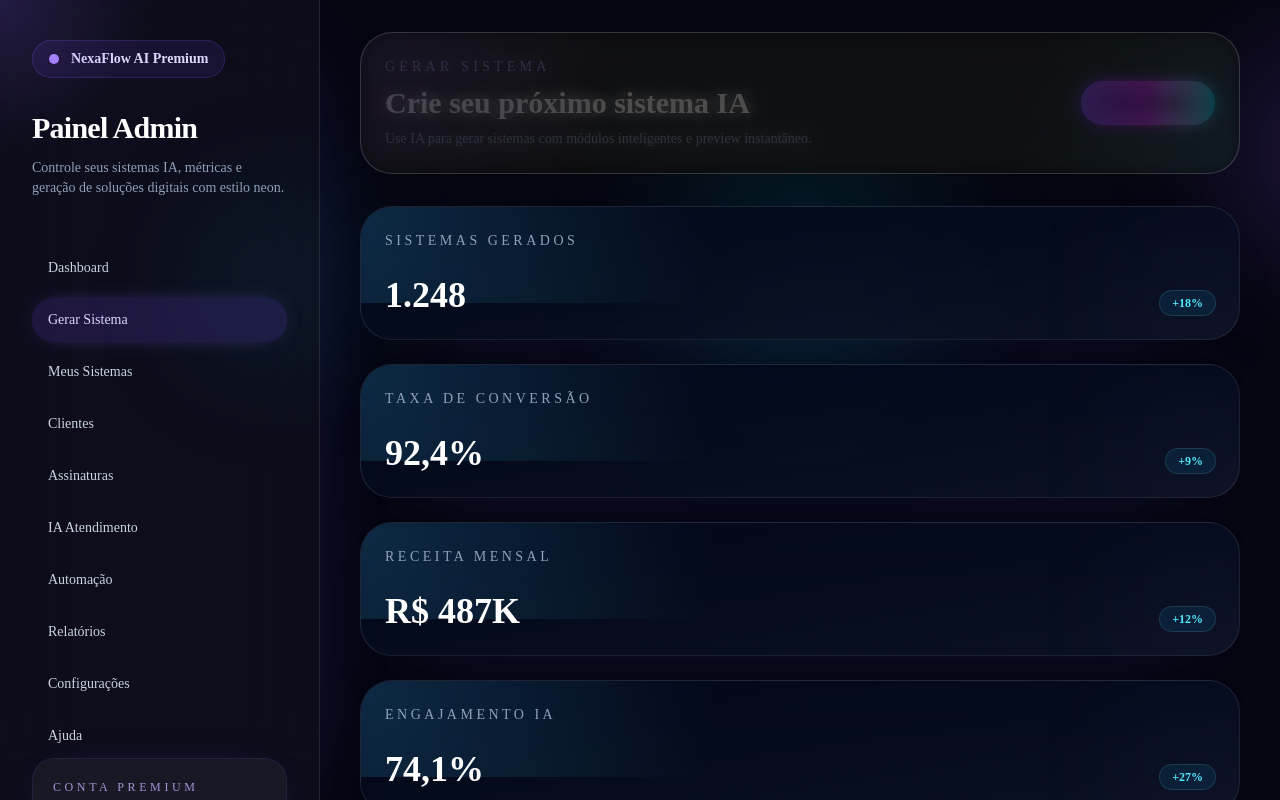
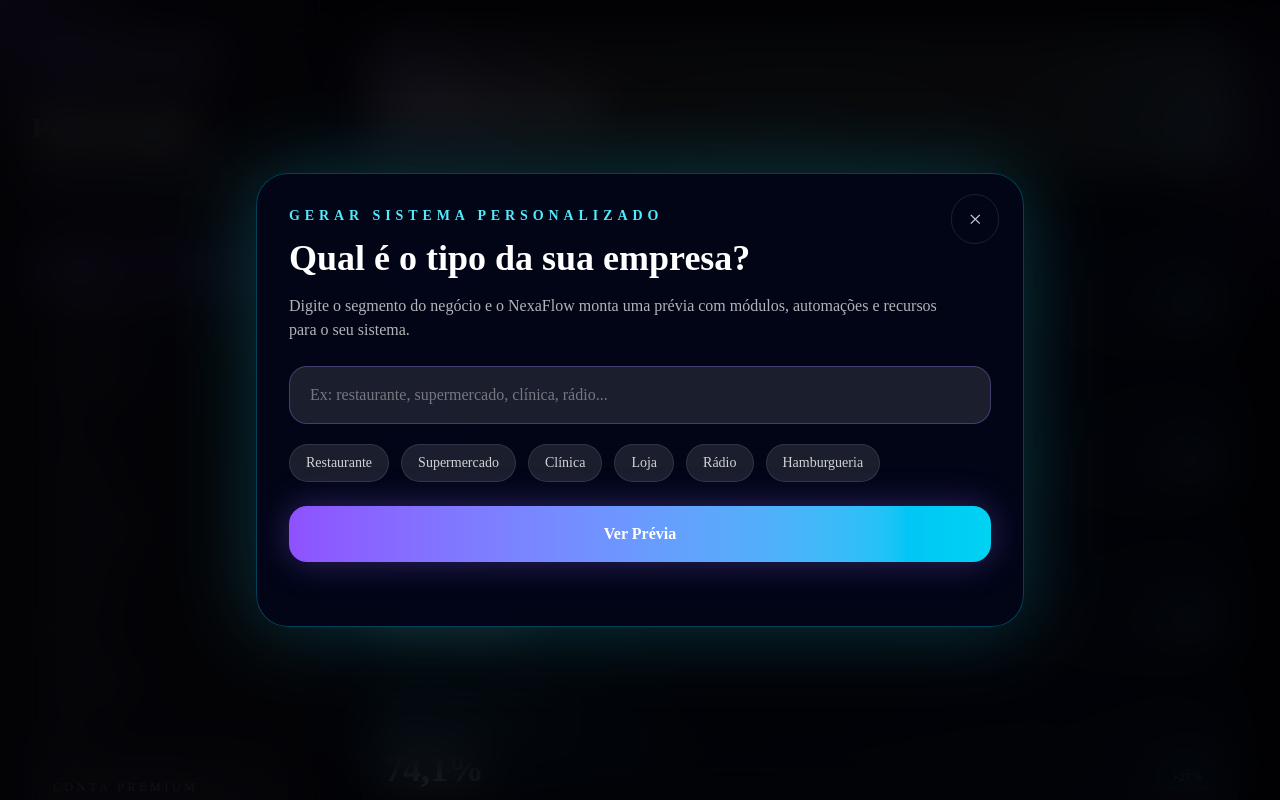
Before and after one commit to raeloliveiragomes/nexaflow-ai, a Next.js app: page / in a window 1280 px wide. Both pictures are taken after a click on the button "Gerar Sistema". Shown: the top 800 px of the page. Built offline with nearby package versions, Linux system fonts and the light colour scheme.

Commit message:
corrigir modal gerar sistema

```diff
--- a/app/page.tsx
+++ b/app/page.tsx
@@ -134,11 +134,13 @@
                 key={item.key}
                 type="button"
                 onClick={() => {
-                  setActiveSection(item.key);
-                  if (item.key === 'gerar-sistema') {
-                    setIsGenerateModalOpen(true);
-                  }
-                }}
+  if (item.key === "gerar-sistema") {
+    setIsGenerateModalOpen(true);
+    return;
+  }
+
+  setActiveSection(item.key);
+}}
                 className={`w-full rounded-3xl px-4 py-3 text-left transition ${activeSection === item.key ? 'bg-violet-500/15 text-violet-200 shadow-[0_0_25px_-12px_rgba(139,92,246,0.8)]' : 'hover:bg-white/5 hover:text-white'}`}
               >
                 {item.label}
@@ -175,7 +177,7 @@
                 {sectionMeta[activeSection].description}
               </p>
             </div>
-            <GenerateSystemModal isOpen={isGenerateModalOpen} setIsOpen={setIsGenerateModalOpen} />
+
           </header>
 
           <div className="space-y-6">
@@ -476,6 +478,8 @@
                     </>
                   )}
                 </main>
+
+
               </div>
             </section>
           )}
@@ -571,6 +575,10 @@
           </section>
         </div>
       </div>
+      <GenerateSystemModal
+  isOpen={isGenerateModalOpen}
+  onClose={() => setIsGenerateModalOpen(false)}
+/>
     </div>
   );
 }
--- a/components/GenerateSystemModal.tsx
+++ b/components/GenerateSystemModal.tsx
@@ -1,249 +1,235 @@
-'use client';
+"use client";
 
-import { useState } from 'react';
-import { X } from 'lucide-react';
+import { useMemo, useState } from "react";
+
+type GeneratedSystem = {
+  name: string;
+  type: string;
+  status: string;
+  modules: string[];
+  createdAt: string;
+};
 
 type GenerateSystemModalProps = {
-  isOpen: boolean;
-  setIsOpen: (open: boolean) => void;
+  isOpen?: boolean;
+  onClose?: () => void;
+  onCreateSystem?: (system: GeneratedSystem) => void;
+  onSystemCreated?: (system: GeneratedSystem) => void;
+  onCreate?: (system: GeneratedSystem) => void;
+  [key: string]: unknown;
 };
 
-type SystemModules = {
-  [key: string]: {
-    modules: string[];
-    description: string;
-  };
+const systemTemplates: Record<string, string[]> = {
+  restaurante: [
+    "Pedidos e Delivery",
+    "Cardápio Digital",
+    "Gestão de Mesas",
+    "Controle de Caixa",
+    "Clientes e Fidelidade",
+    "Sócio Digital IA",
+  ],
+  hamburgueria: [
+    "Pedidos Online",
+    "Cardápio de Combos",
+    "Delivery",
+    "Controle de Cozinha",
+    "Cupons e Promoções",
+    "Sócio Digital IA",
+  ],
+  supermercado: [
+    "Produtos e Estoque",
+    "PDV",
+    "Fornecedores",
+    "Fluxo de Caixa",
+    "Relatórios Financeiros",
+    "Sócio Digital IA",
+  ],
+  mercado: [
+    "Produtos e Estoque",
+    "PDV",
+    "Fornecedores",
+    "Fluxo de Caixa",
+    "Relatórios Financeiros",
+    "Sócio Digital IA",
+  ],
+  clinica: [
+    "Agenda de Consultas",
+    "Pacientes",
+    "Prontuários",
+    "Financeiro",
+    "Lembretes Automáticos",
+    "Sócio Digital IA",
+  ],
+  loja: [
+    "Catálogo de Produtos",
+    "Vendas",
+    "Estoque",
+    "Clientes",
+    "Relatórios",
+    "Sócio Digital IA",
+  ],
+  radio: [
+    "Programação",
+    "Comerciais",
+    "Vinhetas",
+    "Notícias",
+    "Locutores",
+    "Sócio Digital IA",
+  ],
+  saas: [
+    "Dashboard Administrativo",
+    "Gestão de Usuários",
+    "Planos e Assinaturas",
+    "Analytics",
+    "Suporte via Chat",
+    "Sócio Digital IA",
+  ],
+  ecommerce: [
+    "Catálogo Online",
+    "Carrinho de Compras",
+    "Pagamentos",
+    "Pedidos",
+    "Clientes",
+    "Sócio Digital IA",
+  ],
+  agencia: [
+    "Clientes",
+    "Projetos",
+    "Contratos",
+    "Relatórios",
+    "Automação Comercial",
+    "Sócio Digital IA",
+  ],
 };
 
-const systemModules: SystemModules = {
-  ecommerce: {
-    modules: ['Catálogo de Produtos', 'Carrinho de Compras', 'Pagamento', 'Gestão de Pedidos', 'Avaliações e Comentários'],
-    description: 'Sistema completo para loja virtual com integração de pagamentos e gestão de estoque',
-  },
-  agencia: {
-    modules: ['Portal de Portfólio', 'Gestão de Projetos', 'CRM de Clientes', 'Faturamento', 'Relatórios de Performance'],
-    description: 'Plataforma para gerenciar clientes, projetos e resultados de agência criativa',
-  },
-  saas: {
-    modules: ['Dashboard Administrativo', 'Gestão de Usuários', 'Planos e Subscrição', 'Analytics', 'Suporte via Chat'],
-    description: 'Infraestrutura SaaS com controle de acesso e sistema de cobrança recorrente',
-  },
-  consultoria: {
-    modules: ['Agenda de Consultas', 'Relatórios de Diagnóstico', 'Gestão de Clientes', 'Documentação', 'Autoatendimento'],
-    description: 'Plataforma para consultores gerenciarem clientes e documentação',
-  },
-  educacao: {
-    modules: ['Plataforma de Cursos', 'Gestão de Alunos', 'Certificados', 'Videoaulas', 'Avaliações e Testes'],
-    description: 'LMS completo para cursos online e treinamentos corporativos',
-  },
-  restaurante: {
-    modules: ['Cardápio Digital', 'Pedidos Online', 'Reservas', 'Gestão de Mesas', 'Programa de Fidelidade'],
-    description: 'Sistema para restaurantes com pedidos online e gestão operacional',
-  },
-  inmobiliaria: {
-    modules: ['Catálogo de Imóveis', 'Agenda de Visitação', 'CRM de Clientes', 'Documentação', 'Simulador de Financiamento'],
-    description: 'Plataforma para imobiliárias gerenciar propriedades e clientes',
-  },
-  startup: {
-    modules: ['Landing Page', 'Blog', 'Gestão de Leads', 'Email Marketing', 'Analytics e Conversão'],
-    description: 'Kit completo para startups crescerem e capturarem clientes',
-  },
+export default function GenerateSystemModal({
+  isOpen = false,
+  onClose,
+  onCreateSystem,
+  onSystemCreated,
+  onCreate,
+}: GenerateSystemModalProps) {
+  const [businessType, setBusinessType] = useState("");
+  const [showPreview, setShowPreview] = useState(false);
+
+  const selectedModules = useMemo(() => {
+    const value = businessType.toLowerCase().trim();
+
+    const key =
+      Object.keys(systemTemplates).find((item) => value.includes(item)) ||
+      "saas";
+
+    return systemTemplates[key];
+  }, [businessType]);
+
+  function handlePreview() {
+    setShowPreview(true);
+  }
+
+  function handleCreateSystem() {
+    const system: GeneratedSystem = {
+      name: businessType || "NexaFlow AI Pro",
+      type: businessType || "SaaS",
+      status: "Ativo",
+      modules: selectedModules,
+      createdAt: new Date().toLocaleDateString("pt-BR"),
     };
 
-export default function GenerateSystemModal({ isOpen, setIsOpen }: GenerateSystemModalProps) {
-  const [companyType, setCompanyType] = useState('');
-  const [showPreview, setShowPreview] = useState(false);
+    onCreateSystem?.(system);
+    onSystemCreated?.(system);
+    onCreate?.(system);
+    onClose?.();
+  }
 
-  const handleClose = () => {
-    setIsOpen(false);
-    setShowPreview(false);
-    setCompanyType('');
-  };
-
-  const handleGeneratePreview = () => {
-    if (companyType.trim()) {
-      setShowPreview(true);
+  if (!isOpen) {
+    return null;
   }
-  };
-
-  const getSystemData = () => {
-    const key = companyType.toLowerCase().replace(/\s+/g, '');
-    return systemModules[key] || {
-      modules: ['Dashboard', 'Gestão de Dados', 'Relatórios', 'Automações', 'Integrações'],
-      description: `Sistema personalizado para ${companyType}`,
-    };
-  };
-
-  const systemData = getSystemData();
 
   return (
-    <>
-      {/* Botão para abrir modal */}
+    <div className="fixed inset-0 z-[9999] flex items-center justify-center bg-black/75 p-4 backdrop-blur-xl">
+      <div className="relative w-full max-w-3xl max-h-[90vh] overflow-y-auto rounded-[2rem] border border-cyan-400/30 bg-slate-950/95 p-8 text-white shadow-[0_0_80px_rgba(34,211,238,0.25)]">
         <button
-        onClick={() => setIsOpen(true)}
-        className="inline-flex items-center justify-center rounded-3xl bg-gradient-to-r from-violet-500 via-fuchsia-500 to-cyan-400 px-6 py-3 text-sm font-semibold text-slate-950 shadow-[0_20px_50px_-30px_rgba(168,85,247,0.9)] transition hover:brightness-110"
+          type="button"
+          onClick={onClose}
+          className="absolute right-6 top-5 rounded-full border border-white/10 px-4 py-2 text-2xl text-white/80 transition hover:bg-white/10 hover:text-white"
         >
-        Gerar Sistema
+          ×
         </button>
 
-      {/* Modal de fundo */}
-      {isOpen && (
-        <div
-          className="fixed inset-0 z-40 bg-black/70 backdrop-blur-sm"
-          onClick={handleClose}
-        />
-      )}
+        <p className="mb-3 text-sm font-bold uppercase tracking-[0.35em] text-cyan-300">
+          Gerar Sistema Personalizado
+        </p>
 
-      {/* Modal principal */}
-      {isOpen && (
-        <div className="fixed inset-0 z-50 flex min-h-screen items-center justify-center overflow-y-auto p-4">
-          <div
-            className="relative w-full max-w-2xl rounded-[2rem] border border-white/10 bg-[#0b0d17]/95 p-8 shadow-[0_20px_60px_-20px_rgba(139,92,246,0.8)] backdrop-blur-xl max-h-[calc(100vh-3rem)] overflow-hidden"
-            onClick={(e) => e.stopPropagation()}
-            role="dialog"
-            aria-modal="true"
-            aria-labelledby="generate-system-title"
-          >
-            {/* Botão fechar */}
-            <button
-              onClick={handleClose}
-              className="absolute right-6 top-6 rounded-full p-2 text-slate-400 hover:bg-white/10 hover:text-white transition"
-            >
-              <X size={24} />
-            </button>
-
-            {!showPreview ? (
-              <>
-                {/* Conteúdo inicial */}
-                <div className="mb-8">
-                  <p className="text-sm uppercase tracking-[0.3em] text-violet-300/80">Gerar Sistema Personalizado</p>
-                  <h2 className="mt-3 text-2xl font-semibold text-white">
+        <h2 className="mb-4 text-4xl font-black">
           Qual é o tipo da sua empresa?
         </h2>
-                  <p className="mt-2 text-sm text-slate-400">
-                    Descreva o segmento ou tipo de negócio para receber uma prévia personalizada do seu sistema.
+
+        <p className="mb-6 max-w-2xl text-white/70">
+          Digite o segmento do negócio e o NexaFlow monta uma prévia com módulos,
+          automações e recursos para o seu sistema.
         </p>
+
+        <input
+          value={businessType}
+          onChange={(event) => setBusinessType(event.target.value)}
+          placeholder="Ex: restaurante, supermercado, clínica, rádio..."
+          className="mb-5 w-full rounded-2xl border border-violet-400/30 bg-white/10 px-5 py-4 text-white outline-none placeholder:text-white/40 focus:border-cyan-300"
+        />
+
+        <div className="mb-6 flex flex-wrap gap-3">
+          {["Restaurante", "Supermercado", "Clínica", "Loja", "Rádio", "Hamburgueria"].map(
+            (item) => (
+              <button
+                key={item}
+                type="button"
+                onClick={() => setBusinessType(item)}
+                className="rounded-full border border-white/10 bg-white/10 px-4 py-2 text-sm text-white/80 transition hover:border-cyan-300 hover:bg-cyan-400/20"
+              >
+                {item}
+              </button>
+            )
+          )}
         </div>
 
-                {/* Campo de entrada */}
-                <div className="mb-6 space-y-4">
-                  <input
-                    type="text"
-                    placeholder="Ex: E-commerce, Agência, SaaS, Consultoria..."
-                    value={companyType}
-                    onChange={(e) => setCompanyType(e.target.value)}
-                    onKeyPress={(e) => {
-                      if (e.key === 'Enter') handleGeneratePreview();
-                    }}
-                    className="w-full rounded-[1.5rem] border border-violet-500/30 bg-white/5 px-5 py-4 text-white placeholder:text-slate-500 focus:border-violet-400 focus:outline-none focus:ring-2 focus:ring-violet-500/30 transition"
-                  />
-
-                  {/* Exemplos de sugestões */}
-                  <div className="grid grid-cols-2 gap-2 sm:grid-cols-3">
-                    {Object.keys(systemModules).map((type) => (
         <button
-                        key={type}
-                        onClick={() => {
-                          setCompanyType(type.charAt(0).toUpperCase() + type.slice(1));
-                        }}
-                        className="rounded-2xl border border-white/10 bg-white/5 px-3 py-2 text-xs text-slate-300 hover:border-violet-400/50 hover:bg-violet-400/10 hover:text-violet-300 transition capitalize"
-                      >
-                        {type}
-                      </button>
-                    ))}
-                  </div>
-                </div>
-
-                {/* Botões de ação */}
-                <div className="flex gap-3">
-                  <button
-                    onClick={handleClose}
-                    className="flex-1 rounded-3xl border border-white/10 bg-white/5 px-6 py-3 text-sm font-semibold text-white hover:bg-white/10 transition"
-                  >
-                    Cancelar
-                  </button>
-                  <button
-                    onClick={handleGeneratePreview}
-                    disabled={!companyType.trim()}
-                    className="flex-1 rounded-3xl bg-gradient-to-r from-violet-500 via-fuchsia-500 to-cyan-400 px-6 py-3 text-sm font-semibold text-slate-950 shadow-[0_20px_50px_-30px_rgba(168,85,247,0.9)] hover:brightness-110 disabled:opacity-50 disabled:cursor-not-allowed transition"
+          type="button"
+          onClick={handlePreview}
+          className="mb-8 w-full rounded-2xl bg-gradient-to-r from-violet-500 to-cyan-400 px-6 py-4 font-bold text-white shadow-[0_0_35px_rgba(139,92,246,0.35)] transition hover:scale-[1.02]"
         >
           Ver Prévia
         </button>
-                </div>
-              </>
-            ) : (
-              <>
-                {/* Prévia do sistema */}
-                <div className="mb-8">
-                  <p className="text-sm uppercase tracking-[0.3em] text-violet-300/80">Prévia do Sistema</p>
-                  <h2 className="mt-3 text-2xl font-semibold text-white">
-                    Sistema para {companyType}
-                  </h2>
-                  <p className="mt-2 text-sm text-slate-400">
-                    {systemData.description}
+
+        {showPreview && (
+          <div className="rounded-[1.5rem] border border-white/10 bg-white/10 p-6">
+            <p className="mb-2 text-sm font-bold uppercase tracking-[0.25em] text-cyan-300">
+              Prévia do Sistema
             </p>
-                </div>
 
-                {/* Módulos */}
-                <div className="mb-8 space-y-4">
-                  <p className="text-sm font-semibold text-slate-300">Módulos inclusos:</p>
-                  <div className="grid gap-3 sm:grid-cols-2">
-                    {systemData.modules.map((module) => (
+            <h3 className="mb-4 text-2xl font-black">
+              {businessType || "NexaFlow AI Pro"}
+            </h3>
+
+            <div className="grid gap-3 md:grid-cols-2">
+              {selectedModules.map((module) => (
                 <div
                   key={module}
-                        className="rounded-[1.5rem] border border-violet-500/20 bg-gradient-to-br from-violet-500/10 to-fuchsia-500/10 p-4 shadow-[0_0_25px_-12px_rgba(139,92,246,0.4)]"
+                  className="rounded-2xl border border-cyan-400/10 bg-black/30 p-4"
                 >
-                        <div className="flex items-start gap-3">
-                          <div className="mt-1 h-2 w-2 rounded-full bg-violet-400" />
-                          <div>
-                            <p className="font-semibold text-white">{module}</p>
-                            <p className="mt-1 text-xs text-slate-400">
-                              Funcionalidade completa incluída
-                            </p>
-                          </div>
-                        </div>
+                  ✅ {module}
                 </div>
               ))}
             </div>
-                </div>
 
-                {/* Características adicionais */}
-                <div className="mb-8 rounded-[1.5rem] border border-cyan-500/20 bg-gradient-to-br from-cyan-500/10 to-blue-500/10 p-5">
-                  <p className="text-sm font-semibold text-cyan-300">Funcionalidades Premium Inclusos:</p>
-                  <div className="mt-3 grid gap-2 text-sm text-slate-300">
-                    <span>✓ Geração 24/7 com IA</span>
-                    <span>✓ Deploy instantâneo em produção</span>
-                    <span>✓ Suporte e manutenção por 3 meses</span>
-                    <span>✓ Relatórios de performance automáticos</span>
-                  </div>
-                </div>
-
-                {/* Botões de ação */}
-                <div className="flex gap-3">
             <button
-                    onClick={() => {
-                      setShowPreview(false);
-                      setCompanyType('');
-                    }}
-                    className="flex-1 rounded-3xl border border-white/10 bg-white/5 px-6 py-3 text-sm font-semibold text-white hover:bg-white/10 transition"
-                  >
-                    Voltar
-                  </button>
-                  <button
-                    onClick={() => {
-                      alert(`Sistema para ${companyType} criado com sucesso!`);
-                      handleClose();
-                    }}
-                    className="flex-1 rounded-3xl bg-gradient-to-r from-emerald-500 via-green-500 to-teal-400 px-6 py-3 text-sm font-semibold text-slate-950 shadow-[0_20px_50px_-30px_rgba(16,185,129,0.9)] hover:brightness-110 transition"
+              type="button"
+              onClick={handleCreateSystem}
+              className="mt-6 w-full rounded-2xl bg-emerald-400 px-6 py-4 font-black text-black transition hover:scale-[1.02]"
             >
               Criar Sistema Completo
             </button>
           </div>
-              </>
         )}
       </div>
     </div>
-      )}
-    </>
   );
 }
```
Lines whose indentation alone changed are shown as unchanged.
